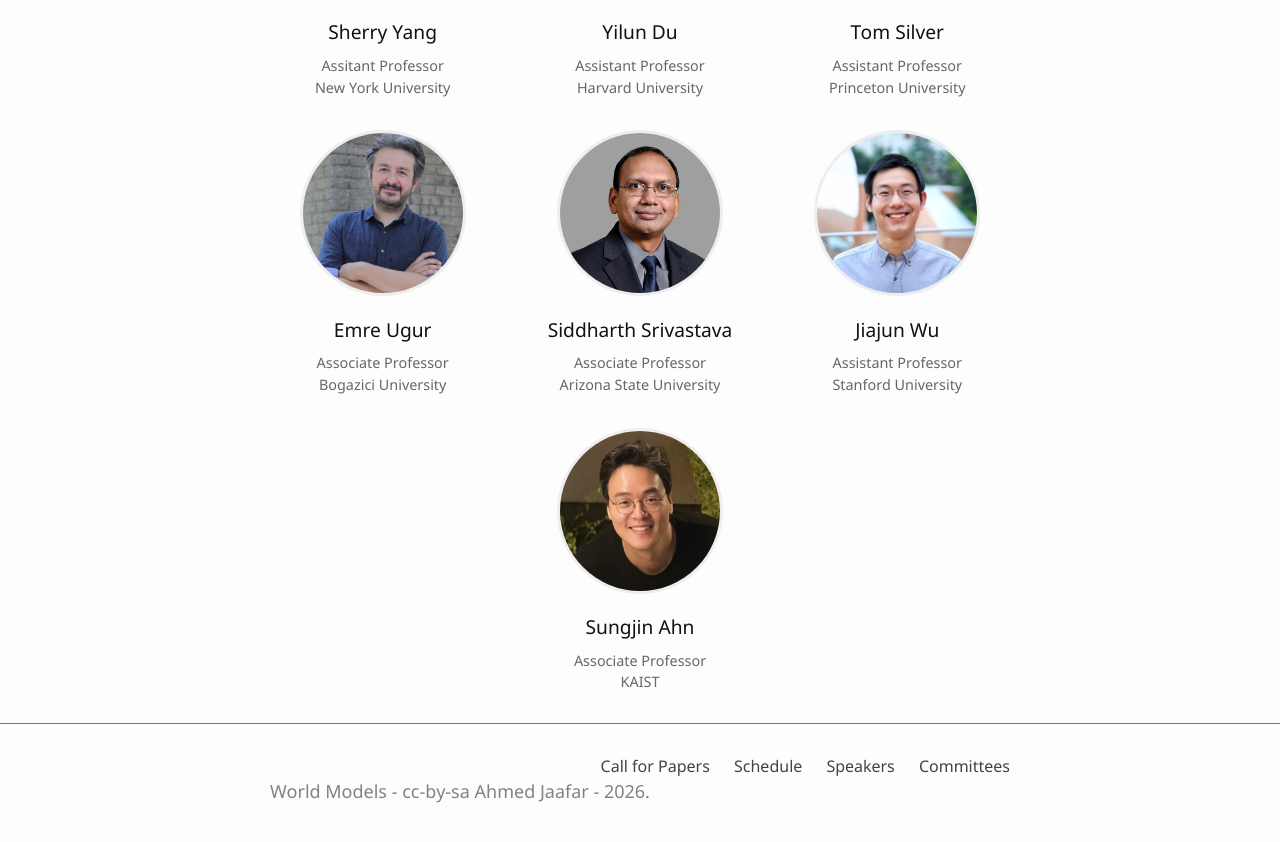
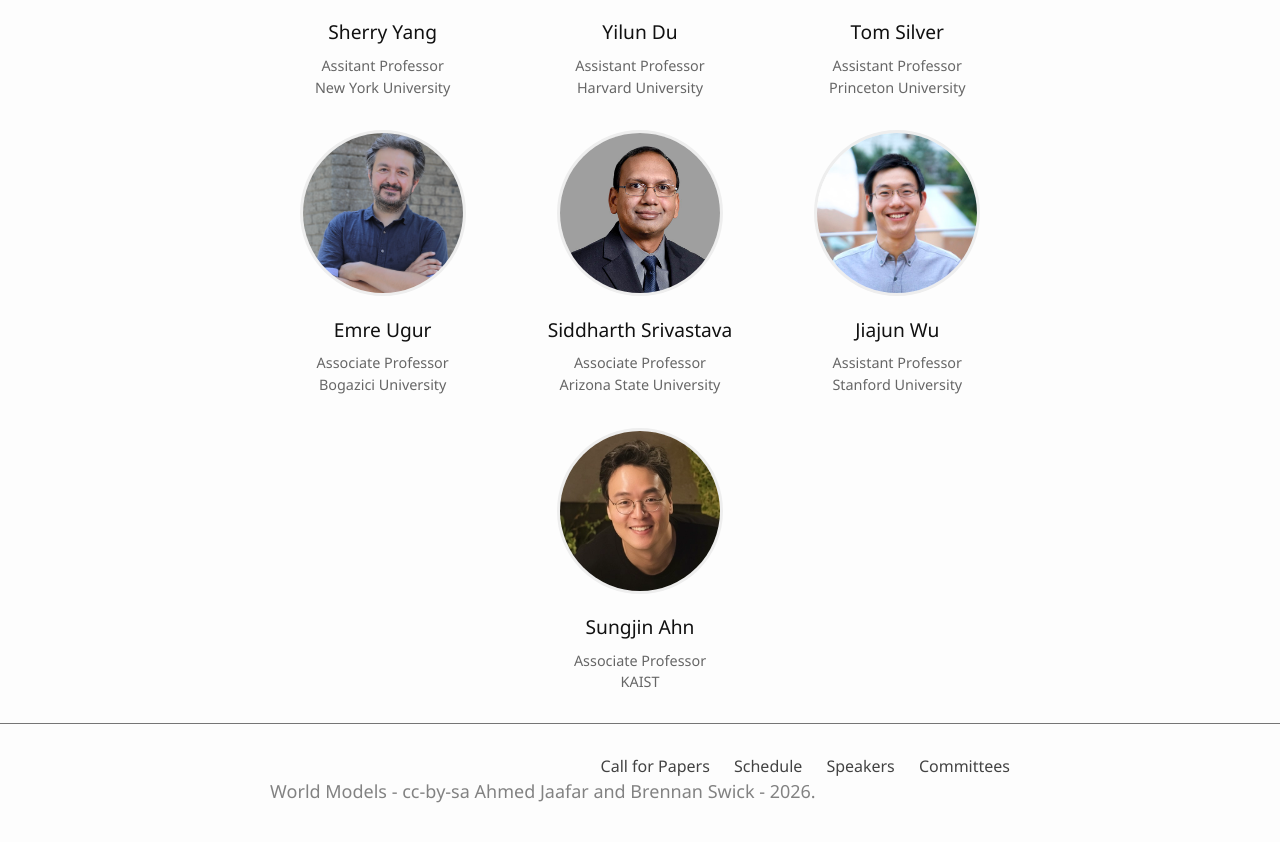
Before and after one commit to worldmodelworkshop/worldmodelworkshop.github.io, a Jekyll site: the page built from index.md, in a window 1280 px wide and 900 px high, scrolled down 2116 px, cut to the strip 50-892 px from the top of the window. Built offline with Jekyll 4.4.1, drawn with Linux system fonts in a browser that asks for light colours; part of the change alters nothing that is shown.

Commit message:
Update metadata

```diff
--- a/_config.yml
+++ b/_config.yml
@@ -10,11 +10,11 @@
 # title appears in the header
 title: World Models
 # description and keywords for meta tags
-description: "Create an OER workshop website quick and easy!"
-keywords: "workshops, OER, Open Education, websites, gh-pages, jekyll"
+description: "Workshop website for IROS 2026"
+keywords: "workshops, world models, IROS, neuro-symbolic, gh-pages, jekyll"
 
 # author settings for cc-by, appears in the footer
-author: Ahmed Jaafar
+author: Ahmed Jaafar and Brennan Swick
 pub_year: 2026
 github_username: worldmodelworkshop
 
```
